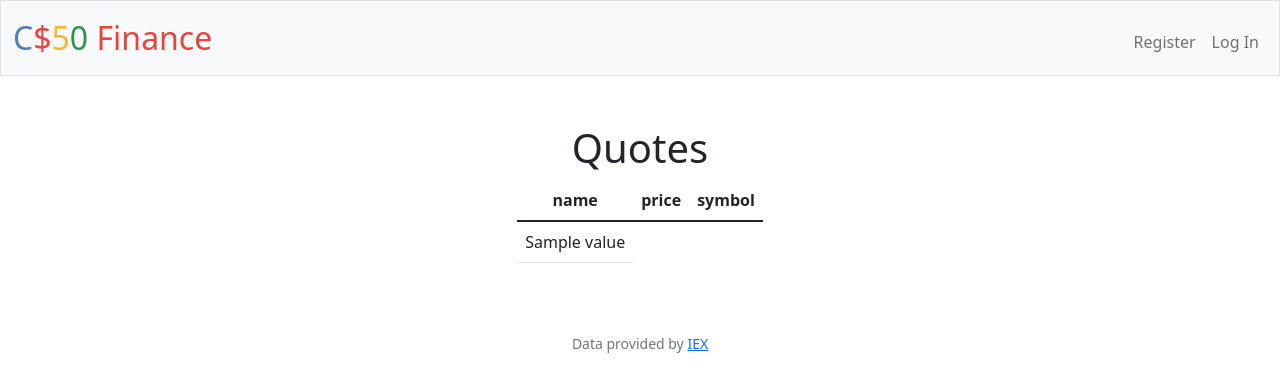
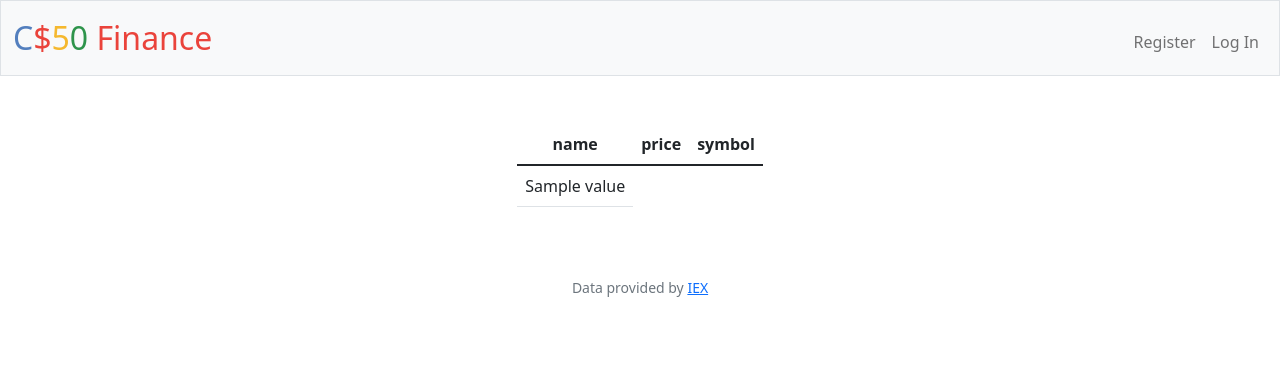
Before and after one commit to Hillgrove/CS50x, a Flask app: template week09/4.pset09/finance/templates/quoted.html in a window 1280 px wide. Shown: the top 392 px of the page. Run offline with Flask 3, Linux system fonts and the light colour scheme; the template is opened without the code that fills it: most values are stand-ins (such as "Sample title", 1, 10 or a date in 2020); some libraries are stand-ins or nearby versions.

Commit message:
Wed, Aug 30, 2023, 12:00 PM +02:00

```diff
--- a/week09/4.pset09/finance/templates/quoted.html
+++ b/week09/4.pset09/finance/templates/quoted.html
@@ -5,7 +5,6 @@
 {% endblock %}
 
 {% block main %}
-    <h1>Quotes</h1>
     <div class="d-inline-block">
         <table class="table">
             <thead>
@@ -26,6 +25,5 @@
                 </tr>
             </tbody>
         </table>
-
     </div>
 {% endblock %}
```
Lines whose indentation alone changed are shown as unchanged.
